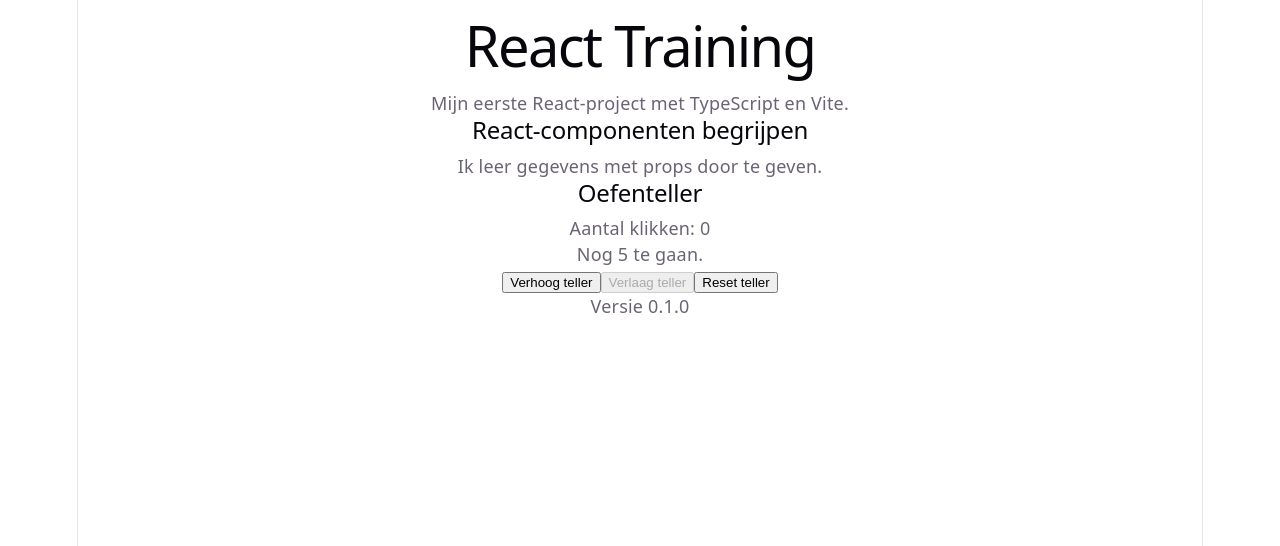
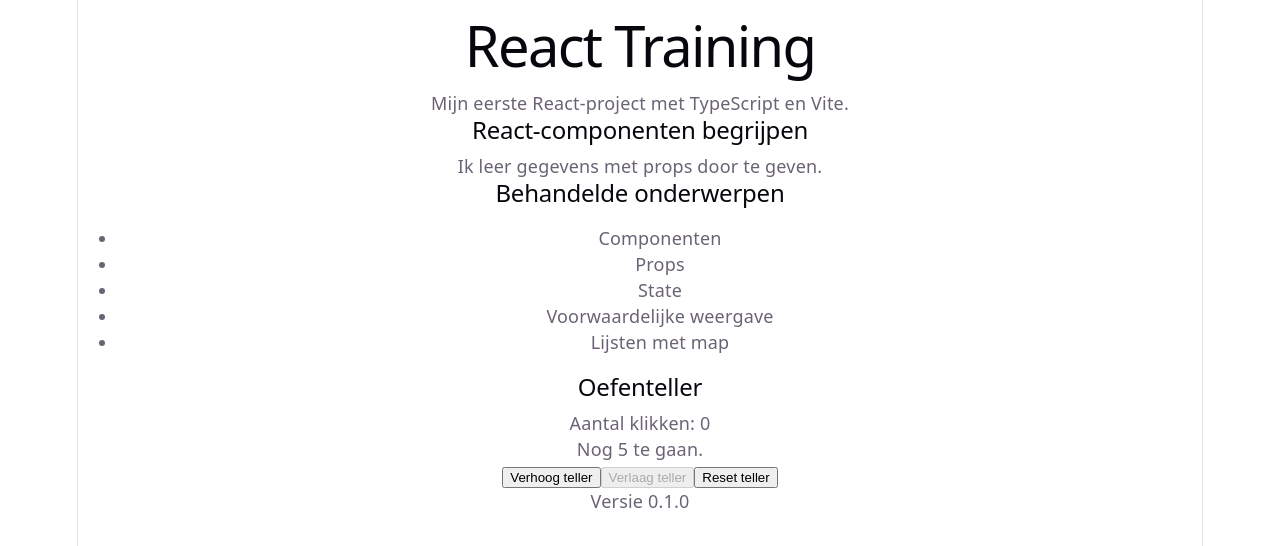
Before and after one commit to idriszungur/react-training, a React (Vite) app: page / in a window 1280 px wide. Shown: the top 546 px of the page. Built offline with nearby package versions, Linux system fonts and the light colour scheme.

Commit message:
Toon trainingsonderwerpen vanuit een lijst

```diff
--- /dev/null
+++ b/src/components/TrainingTopics.tsx
@@ -0,0 +1,21 @@
+const topics = [
+  { id: 1, name: 'Componenten' },
+  { id: 2, name: 'Props' },
+  { id: 3, name: 'State' },
+  { id: 4, name: 'Voorwaardelijke weergave' },
+  { id: 5, name: 'Lijsten met map' },
+]
+
+export function TrainingTopics() {
+  return (
+    <section>
+      <h2>Behandelde onderwerpen</h2>
+
+      <ul>
+        {topics.map((topic) => (
+          <li key={topic.id}>{topic.name}</li>
+        ))}
+      </ul>
+    </section>
+  )
+}
--- a/src/pages/HomePage.tsx
+++ b/src/pages/HomePage.tsx
@@ -1,3 +1,4 @@
+import { TrainingTopics } from '../components/TrainingTopics'
 import VersionBadge from '../components/VersionBadge'
 import { TrainingGoal } from '../components/TrainingGoal'
 import { TrainingCounter } from '../components/TrainingCounter'
@@ -13,6 +14,8 @@
         description="Ik leer gegevens met props door te geven."
               />
 
+        <TrainingTopics />
+
       <TrainingCounter target={5} />
 
       <VersionBadge version={__APP_VERSION__} />
```
